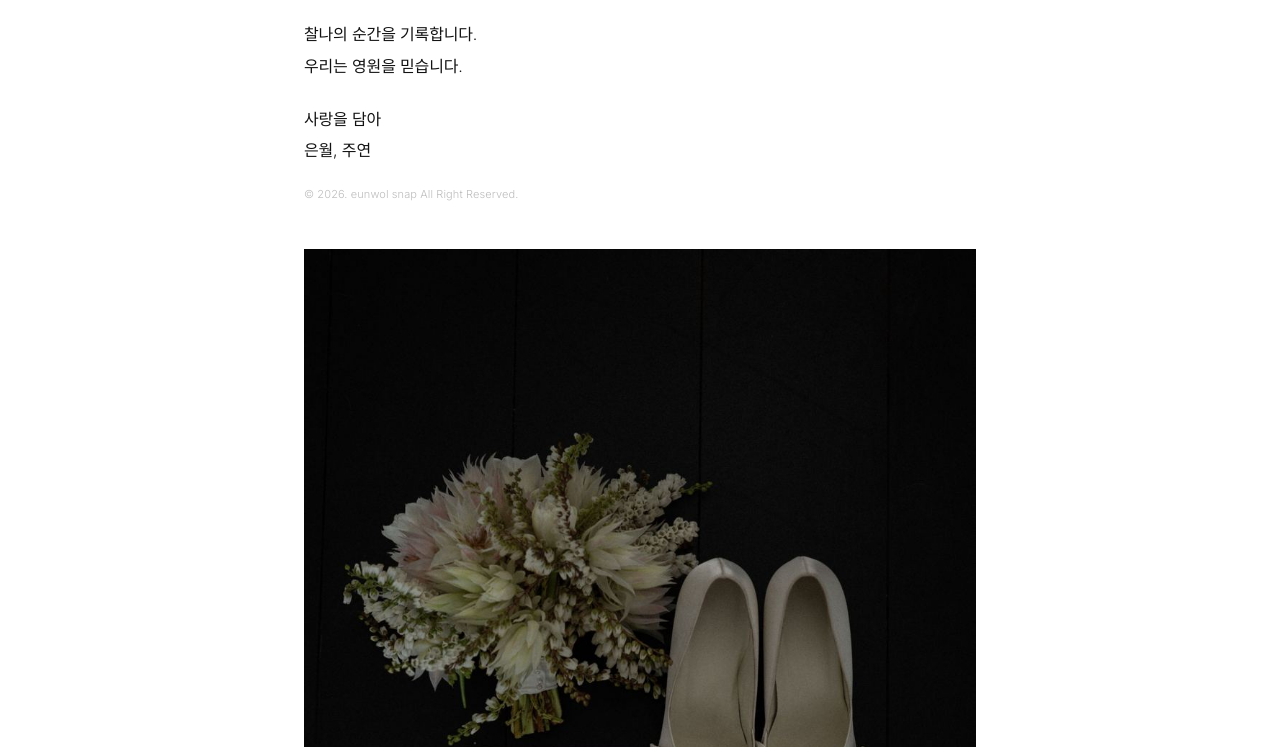
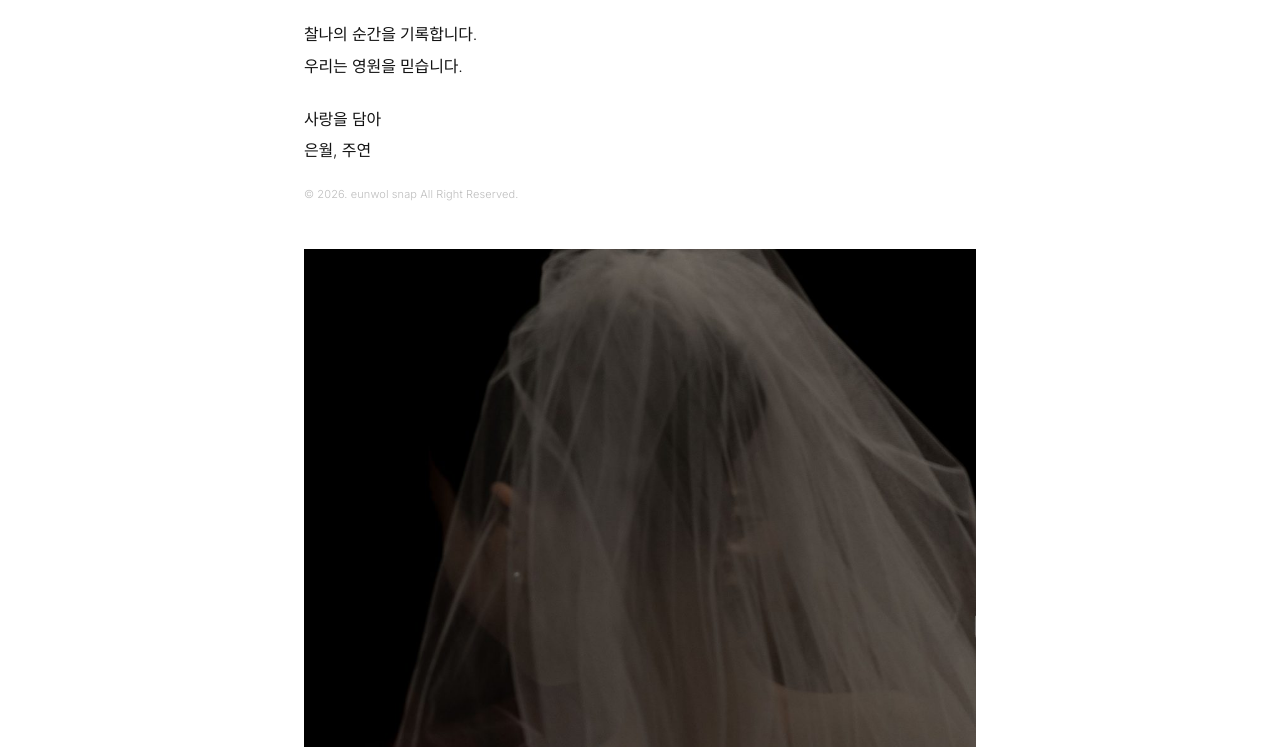
Before and after one commit to eunwolsnap/eunwolsnap.github.io, a plain HTML site: page index.html in a window 1280 px wide. Shown: the part 205-952 px from the top of the page. Drawn offline with Linux system fonts and the light colour scheme.

Commit message:
메인 사진을 강서예원교회 뒷모습 베일 컷으로 변경

```diff
--- a/index.html
+++ b/index.html
@@ -246,7 +246,7 @@ footer small{font-family:var(--en);font-size:12px;margin-top:10px}
     <p class="copy">© 2026. eunwol snap All Right Reserved.</p>
   </div>
   <figure class="wrap hero" style="margin-block:0">
-    <img src="img/p4.jpg" alt="부케와 웨딩 슈즈, 반지를 함께 놓은 오브제 사진" width="933" height="1400" fetchpriority="high">
+    <img src="img/pf/lead/gangseo-yewon/07.jpg" alt="베일을 쓴 신부의 뒷모습" width="1067" height="1600" fetchpriority="high">
   </figure>
   <nav class="wrap index" aria-label="바로가기">
     <p class="label">Index</p>
```
